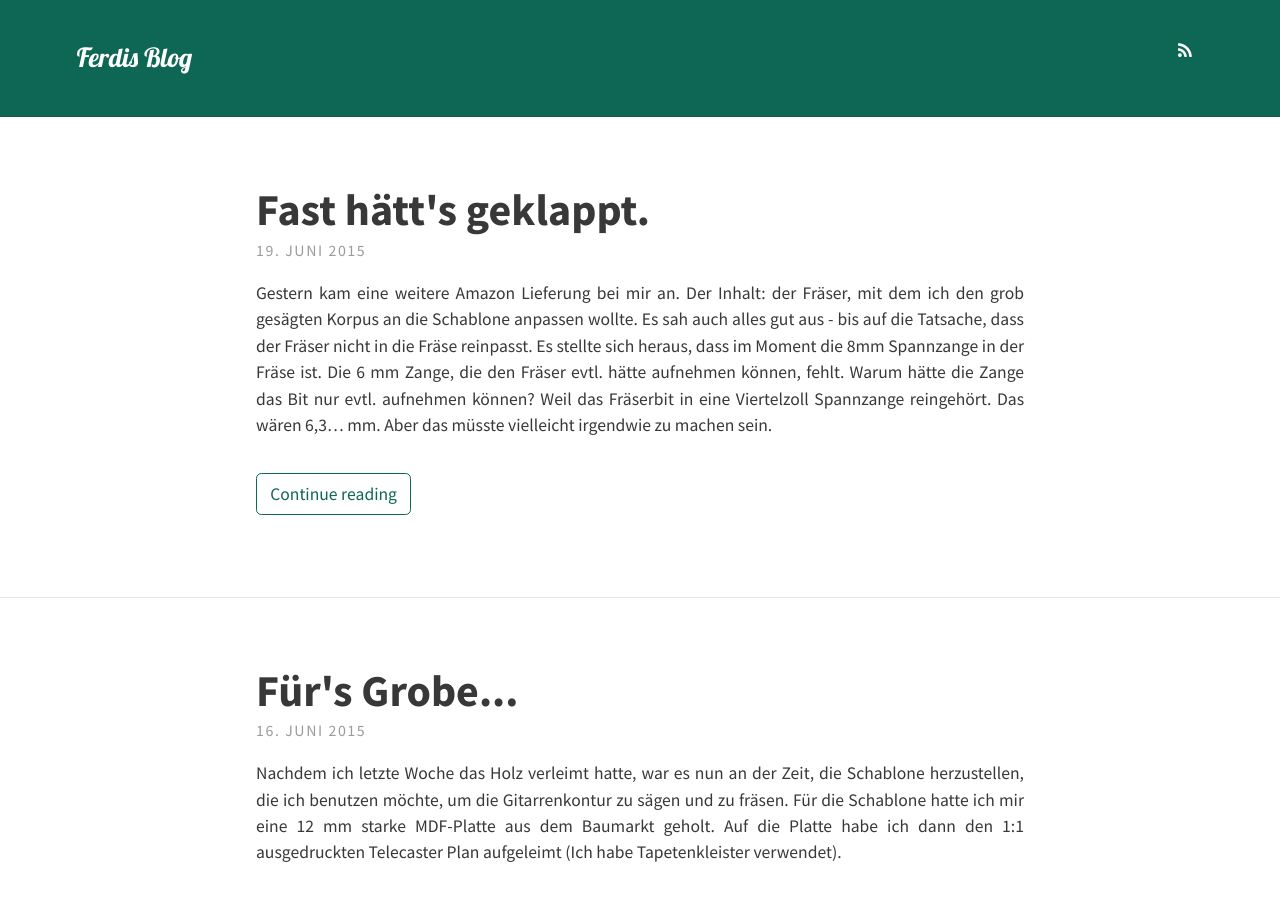
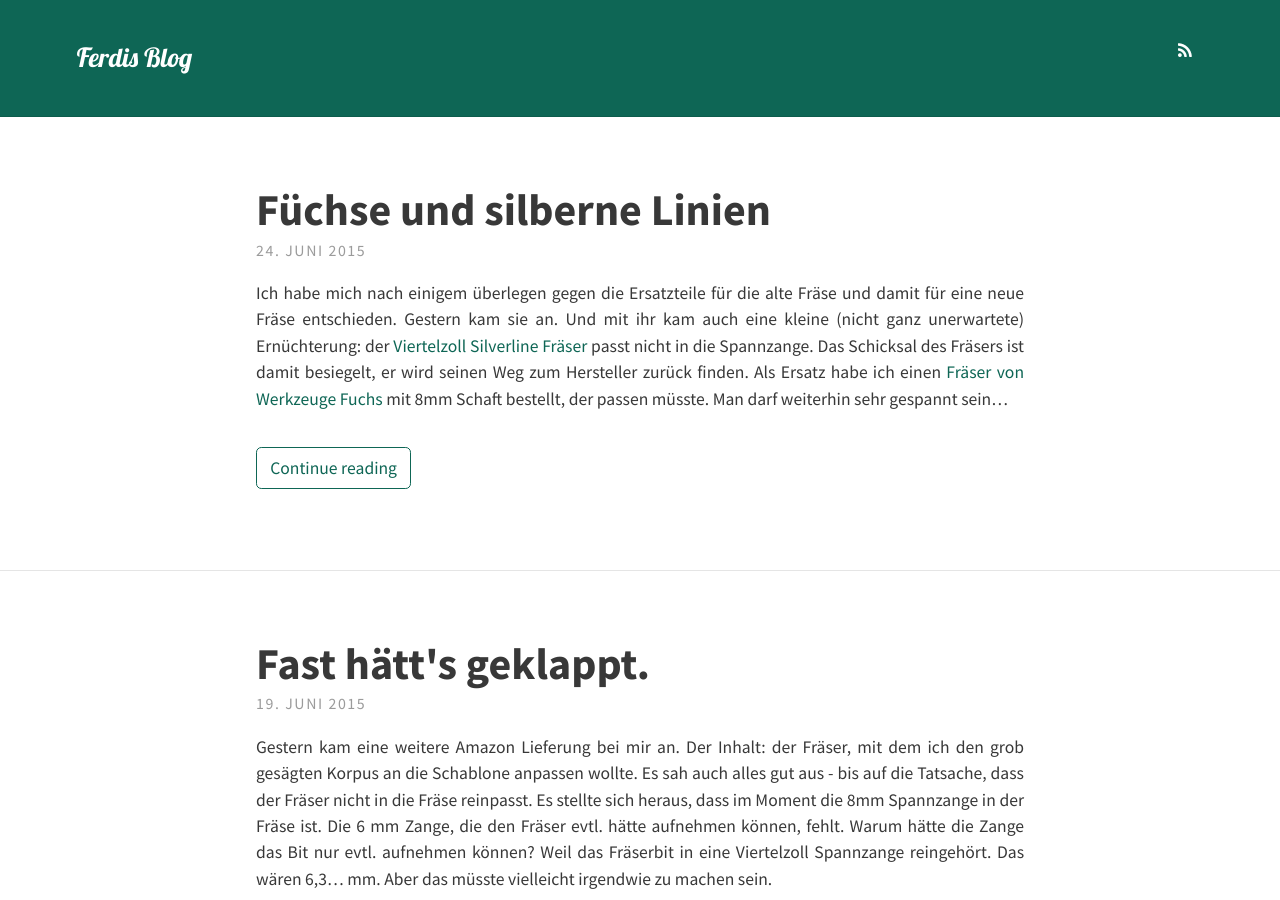
Before and after one commit to fsz285/fsz285.github.io, a Jekyll site: the page built from index.html, in a window 1280 px wide and 900 px high. Built offline with Jekyll 4.4.1, drawn with Linux system fonts in a browser that asks for light colours; nearby versions of some CDN libraries; some web fonts are replaced; the list of posts is cut into pages by our own code.

Commit message:
Update and rename wip2015-06-24-fuechse-und-silberne-linien.md to 2015-06-24-fuechse-und-silberne-linien.md

```diff
--- a/_posts/wip2015-06-24-fuechse-und-silberne-linien.md
+++ b/_posts/2015-06-24-fuechse-und-silberne-linien.md
@@ -5,4 +5,5 @@ tag: telecaster
 ---
 Ich habe mich nach einigem überlegen gegen die Ersatzteile für die alte Fräse und damit für eine neue Fräse entschieden.
 Gestern kam sie an. Und mit ihr kam auch eine kleine (nicht ganz unerwartete) Ernüchterung: der [Viertelzoll Silverline Fräser](http://www.amazon.de/gp/product/B000LFY7VM?psc=1&redirect=true&ref_=oh_aui_detailpage_o00_s00)
-passt nicht in die Spannzange.
+passt nicht in die Spannzange. Das Schicksal des Fräsers ist damit besiegelt, er wird seinen Weg zum Hersteller zurück finden.
+Als Ersatz habe ich einen [Fräser von Werkzeuge Fuchs](http://www.werkzeuge-fuchs.de/de/fraesen/oberfraeser/buendigfraeser-hw/hm-buendigfraeser-16x30x8mm-anlaufring-schaftseitig) mit 8mm Schaft bestellt, der passen müsste. Man darf weiterhin sehr gespannt sein...
```
